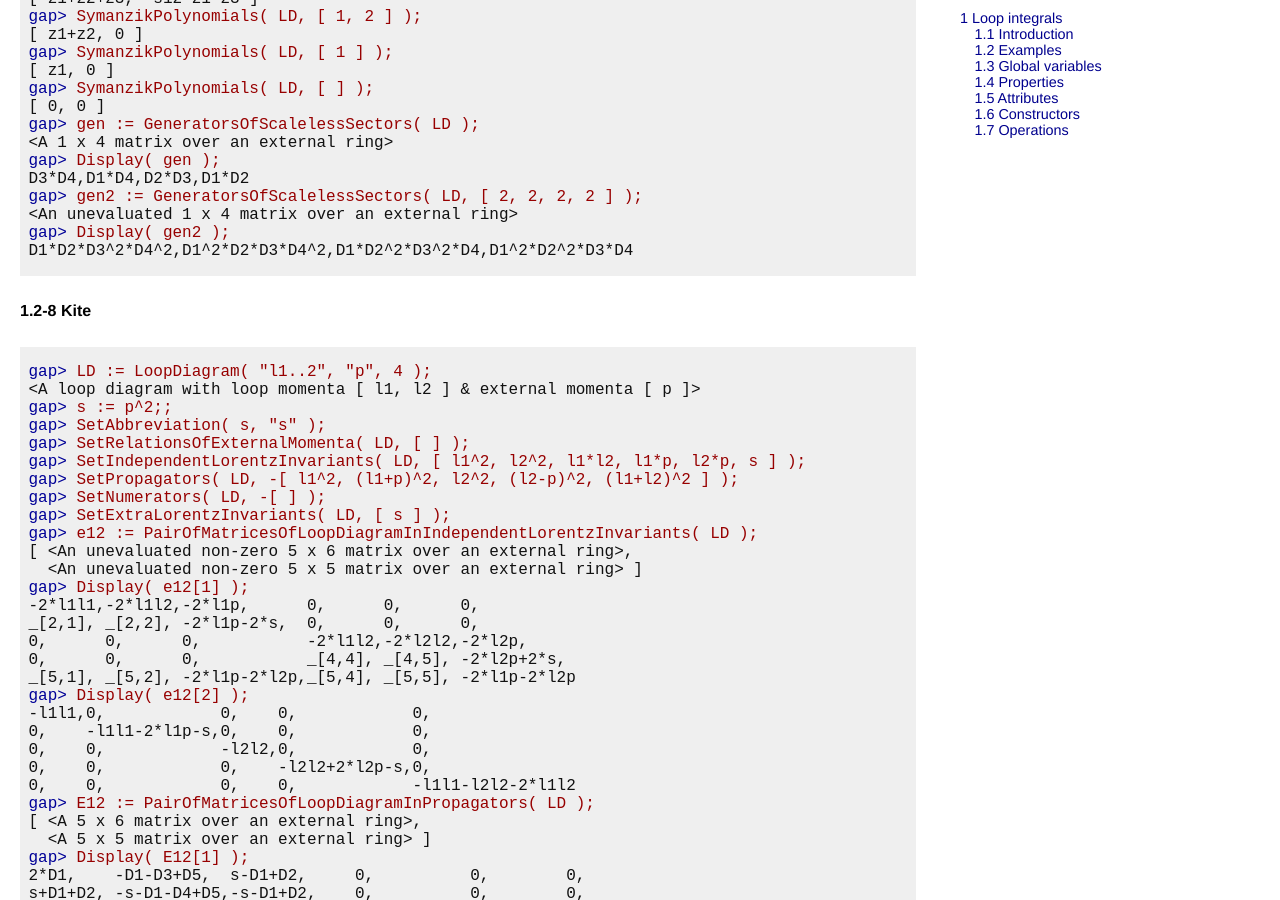
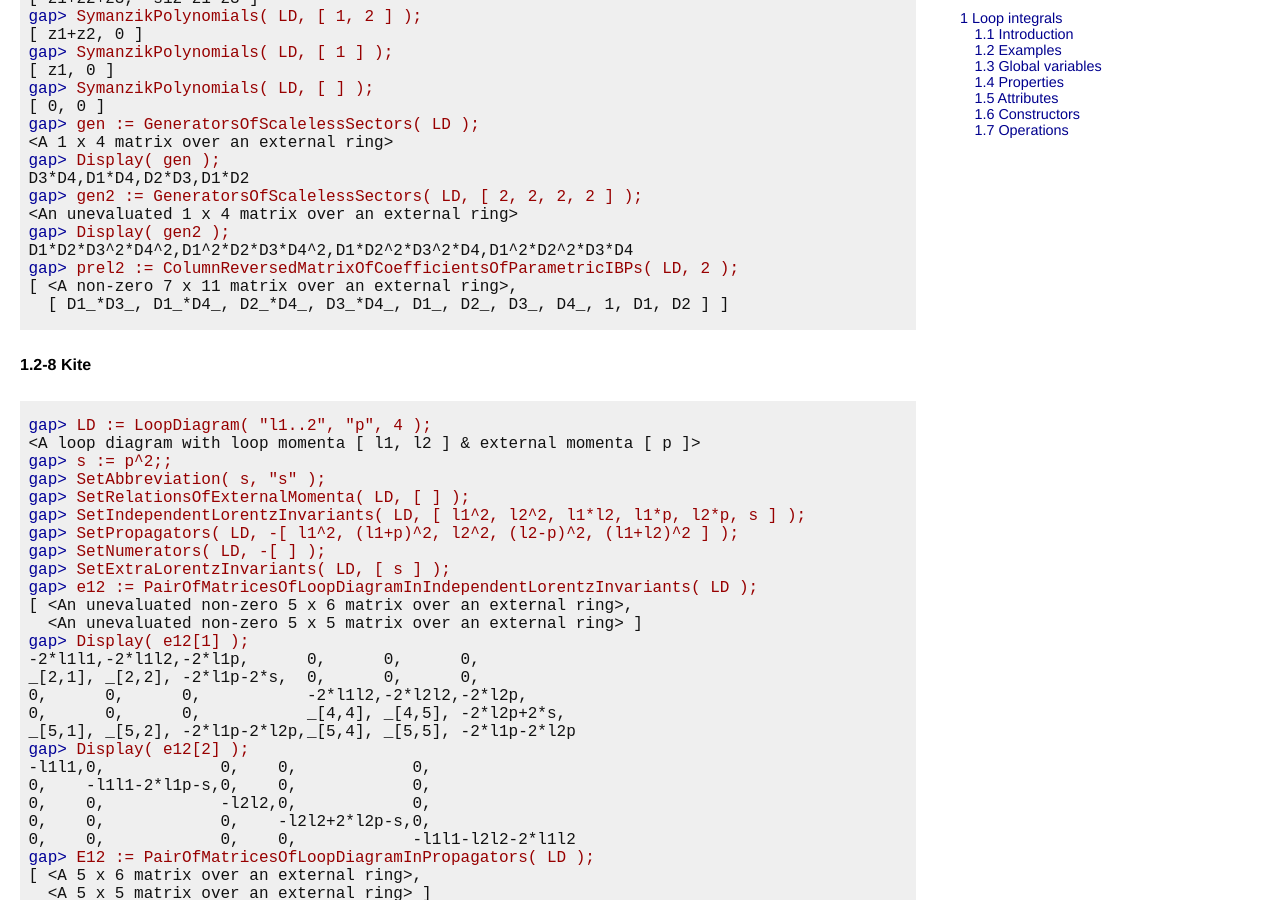
Before and after one commit to homalg-project/LoopIntegrals, a Jekyll site: the page doc/chap1.html, which Jekyll copies as it is, in a window 1280 px wide and 900 px high, scrolled down 7681 px. Built offline with Jekyll 4.4.1, drawn with Linux system fonts in a browser that asks for light colours; some of the changed text lies outside the part shown.

```diff
--- a/doc/chap0.html
+++ b/doc/chap0.html
@@ -29,10 +29,10 @@
 <h2>Compute master integrals using commutative and noncommutative methods from computational algebraic geometry</h2>
 
 <p>
-    2023.11-03</p>
+    2023.11-04</p>
 
 <p>
-    7 November 2023
+    8 November 2023
   </p>
 
 </div>
--- a/doc/chap0_mj.html
+++ b/doc/chap0_mj.html
@@ -32,10 +32,10 @@
 <h2>Compute master integrals using commutative and noncommutative methods from computational algebraic geometry</h2>
 
 <p>
-    2023.11-03</p>
+    2023.11-04</p>
 
 <p>
-    7 November 2023
+    8 November 2023
   </p>
 
 </div>
--- a/doc/chap1.html
+++ b/doc/chap1.html
@@ -617,6 +617,9 @@ D3*D4,D1*D4,D2*D3,D1*D2
 &lt;An unevaluated 1 x 4 matrix over an external ring&gt;
 <span class="GAPprompt">gap&gt;</span> <span class="GAPinput">Display( gen2 );</span>
 D1*D2*D3^2*D4^2,D1^2*D2*D3*D4^2,D1*D2^2*D3^2*D4,D1^2*D2^2*D3*D4
+<span class="GAPprompt">gap&gt;</span> <span class="GAPinput">prel2 := ColumnReversedMatrixOfCoefficientsOfParametricIBPs( LD, 2 );</span>
+[ &lt;A non-zero 7 x 11 matrix over an external ring&gt;,
+  [ D1_*D3_, D1_*D4_, D2_*D4_, D3_*D4_, D1_, D2_, D3_, D4_, 1, D1, D2 ] ]
 </pre></div>
 
 <p><a id="X85383F147BF76F74" name="X85383F147BF76F74"></a></p>
@@ -1258,12 +1261,12 @@ pp5+D1+D5,-pp5+s51-D1+D2,s34-s51-D2+D3,-s34-D3+D4,    -D4+D5
 
 <h5>1.5-37 MatrixOfSpecialIBPRelations</h5>
 
-<div class="func"><table class="func" width="100%"><tr><td class="tdleft"><code class="func">&#8227; MatrixOfSpecialIBPRelations</code>( <var class="Arg">LD</var> )</td><td class="tdright">(&nbsp;attribute&nbsp;)</td></tr></table></div>
+<div class="func"><table class="func" width="100%"><tr><td class="tdleft"><code class="func">&#8227; MatrixOfSpecialIBPRelations</code>( <var class="Arg">LD</var> )</td><td class="tdright">(&nbsp;operation&nbsp;)</td></tr></table></div>
 <p><a id="X7A997E8F8662258C" name="X7A997E8F8662258C"></a></p>
 
 <h5>1.5-38 BasisOfSpecialIBPRelations</h5>
 
-<div class="func"><table class="func" width="100%"><tr><td class="tdleft"><code class="func">&#8227; BasisOfSpecialIBPRelations</code>( <var class="Arg">LD</var> )</td><td class="tdright">(&nbsp;attribute&nbsp;)</td></tr></table></div>
+<div class="func"><table class="func" width="100%"><tr><td class="tdleft"><code class="func">&#8227; BasisOfSpecialIBPRelations</code>( <var class="Arg">LD</var> )</td><td class="tdright">(&nbsp;operation&nbsp;)</td></tr></table></div>
 <p><a id="X86A07998864D4BCD" name="X86A07998864D4BCD"></a></p>
 
 <h5>1.5-39 MatrixOfIBPRelationsInWeylAlgebra</h5>
```
Also changed, not shown: _data/package.yml (+12 -12 lines), doc/chap0.txt (+2 -2 lines), doc/chap1.txt (+5 -2 lines), doc/chap1_mj.html (+5 -2 lines), 1 other file.
